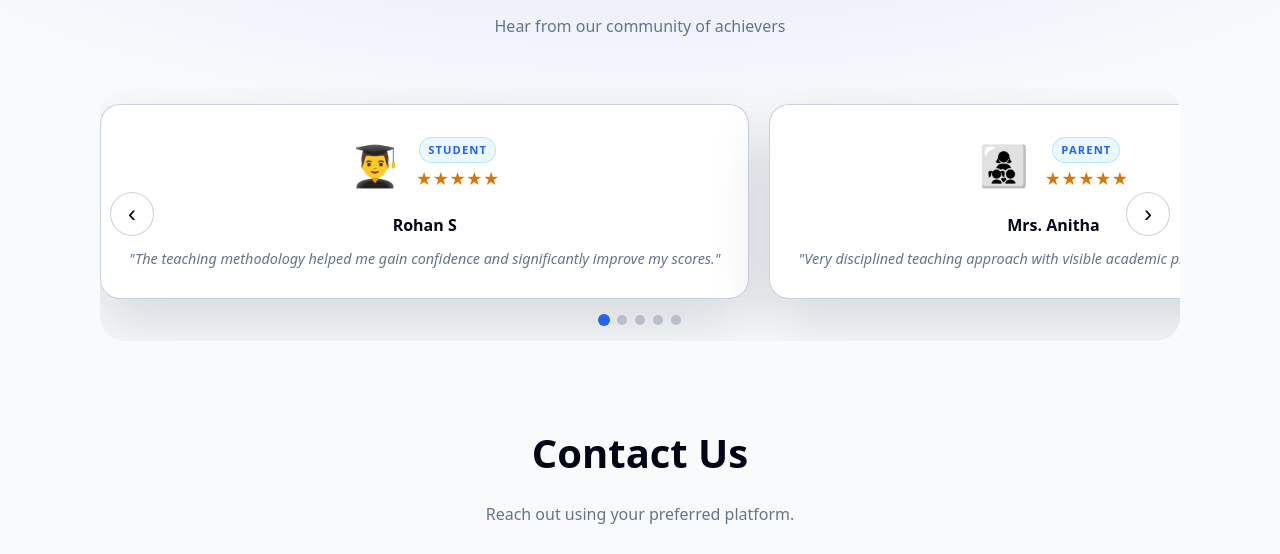
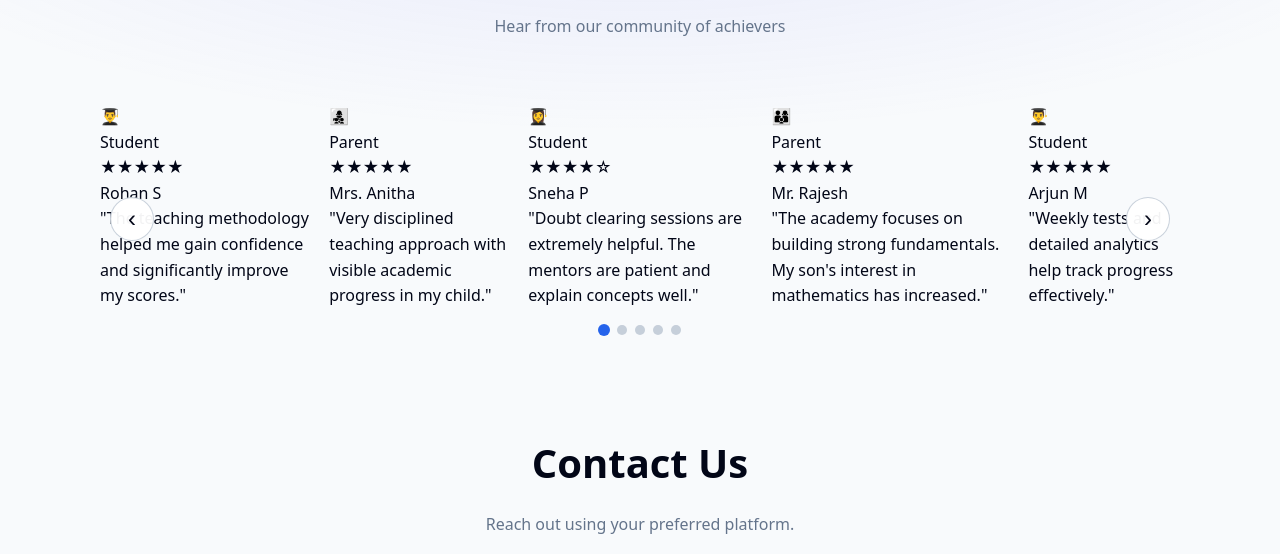
Before and after one commit to tonysharath19/UPASHIKSHA, a plain HTML site: page index.html in a window 1280 px wide. Shown: the part 7367-7921 px from the top of the page. Drawn offline with nearby package versions, Linux system fonts and the light colour scheme.

Commit message:
Final commit

```diff
--- a/index.html
+++ b/index.html
@@ -466,16 +466,6 @@ html[data-theme="light"] .brand-logo-container::after{background:rgba(255,255,25
     .gallery-item::after{content:"";position:absolute;inset:0;background:linear-gradient(120deg,transparent 30%,rgba(255,255,255,.25),transparent 70%);transform:translateX(-100%);animation:shine 4s infinite}
     @keyframes shine{to{transform:translateX(100%)}}
     .gallery-item:hover{transform:scale(1.05);box-shadow:0 30px 80px rgba(0,0,0,.5)}
-    .feedback-card{min-width:360px;background:var(--card-bg);border:1px solid var(--border-subtle);box-shadow:var(--shadow-soft);padding:1.75rem;border-radius:20px;flex-shrink:0;text-align:center}
-    html[data-theme="dark"] .feedback-card{background:rgba(30,41,59,0.9)}
-    html[data-theme="light"] .feedback-card{background:rgba(255,255,255,0.95)}
-    .feedback-header{display:flex;align-items:center;justify-content:center;gap:1rem;margin-bottom:1rem}
-    .feedback-avatar{font-size:2.5rem}
-    .feedback-meta{display:flex;flex-direction:column;gap:.25rem;align-items:center}
-    .feedback-tag{font-size:.7rem;font-weight:700;letter-spacing:.1em;text-transform:uppercase;padding:.2rem .5rem;border-radius:999px;background:rgba(56,189,248,0.1);color:var(--accent);border:1px solid rgba(56,189,248,0.3)}
-    .feedback-stars{color:var(--accent-4);font-size:1rem}
-    .feedback-name{font-weight:700;color:var(--text);margin-bottom:.5rem}
-    .feedback-text{font-size:.9rem;color:var(--muted);line-height:1.6;font-style:italic;word-break:break-word}
 
     @media(max-width:768px){
       .carousel-track{gap:0}
```
